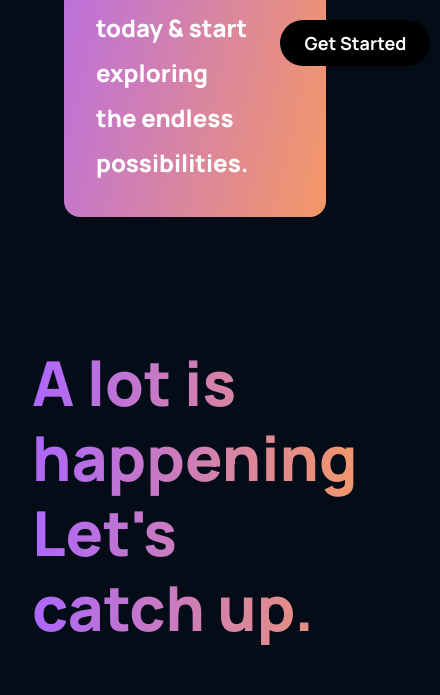
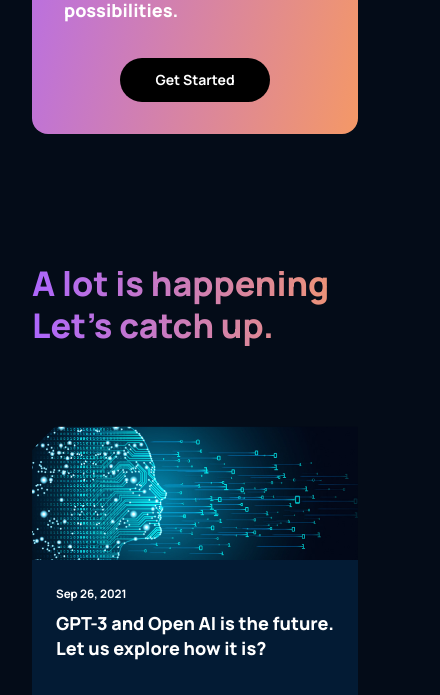
Before and after one commit to RusithHansana/modern-landing-page-gpt, a React (Vite) app: page / in a window 390 px wide. Shown: the part 4268-4963 px from the top of the page, 440 px wide, since content can reach past the window. Built offline with nearby package versions, Linux system fonts and the light colour scheme.

Commit message:
fix: fixed the responsive stying errors in blog and cta

```diff
--- a/src/components/CTA/cta.css
+++ b/src/components/CTA/cta.css
@@ -57,27 +57,27 @@
 }
 
 @media screen and (max-width: 650px) {
-  .gpt3__cta {
+  .gpt__cta {
     flex-direction: column;
   }
 
-  .gpt3__cta-btn {
+  .gpt__cta-btn {
     margin: 2rem 0 0;
   }
 }
 
 @media screen and (max-width: 550px) {
-  .gpt3__cta {
+  .gpt__cta {
     flex-direction: column;
     margin: 4rem 2rem;
   }
 
-  .gpt3__cta-content h3 {
+  .gpt__cta-content h3 {
     font-size: 18px;
     line-height: 32px;
   }
 
-  .gpt3__cta-btn button {
+  .gpt__cta-btn button {
     font-size: 14px;
     line-height: 28px;
   }
--- a/src/containers/blog/blog.css
+++ b/src/containers/blog/blog.css
@@ -36,40 +36,40 @@
 }
 
 @media screen and (max-width: 990px) {
-  .gpt3__blog-container {
+  .gpt__blog-container {
     flex-direction: column-reverse;
   }
 
-  .gpt3__blog-container_groupA {
+  .gpt__blog-container__groupA {
     margin: 2rem 0;
   }
 
-  .gpt3__blog-container_groupA .gpt3__blog-container_article {
+  .gpt__blog-container__groupA .gpt__blog-container__article {
     width: 48%;
   }
 
-  .gpt3__blog-container_groupA .gpt3__blog-container_article-image {
+  .gpt__blog-container__groupA .gpt__blog-container__article-image {
     height: 250px;
   }
 }
 
 @media screen and (max-width: 700px) {
-  .gpt3__blog-container_groupB {
+  .gpt__blog-container__groupB {
     grid-template-columns: repeat(1, 1fr);
   }
 
-  .gpt3__blog-container_groupA .gpt3__blog-container_article {
+  .gpt__blog-container__groupA .gpt__blog-container__article {
     width: 100%;
   }
 
-  .gpt3__blog-heading h1 {
+  .gpt__blog-heading h1 {
     font-size: 46px;
     line-height: 52px;
   }
 }
 
 @media screen and (max-width: 550px) {
-  .gpt3__blog-heading h1 {
+  .gpt__blog-heading h1 {
     font-size: 34px;
     line-height: 42px;
   }
```
